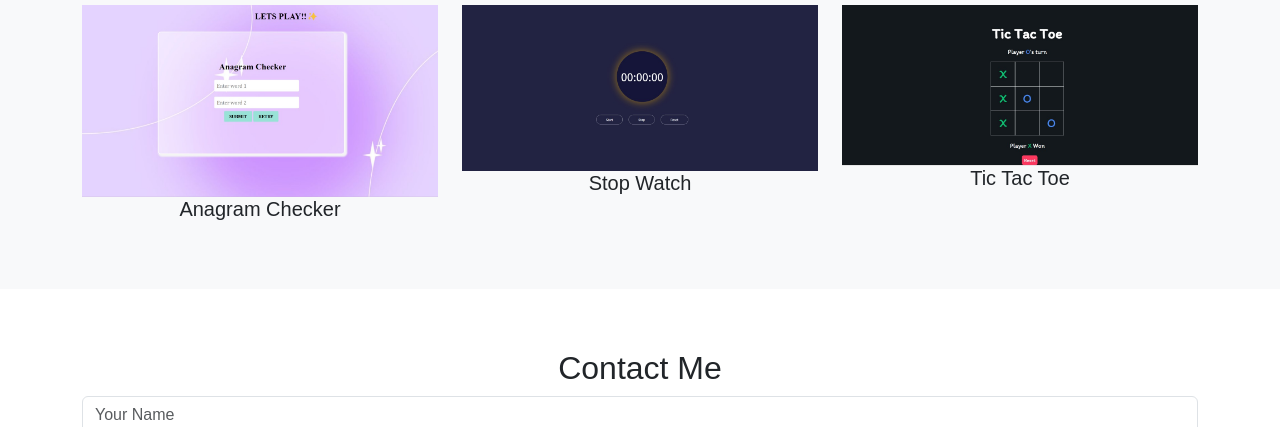
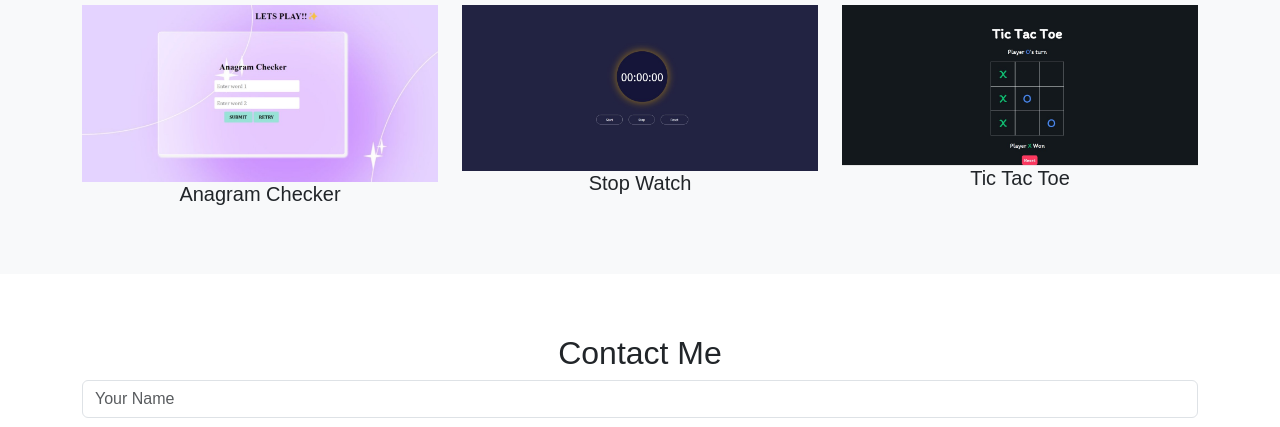
Before and after one commit to PRRIYAAA/Projects, a plain HTML site: page portfolio/port.html in a window 1280 px wide. Shown: the part 673-1100 px from the top of the page. Drawn offline with nearby package versions, Linux system fonts and the light colour scheme.

Commit message:
Update port.html

```diff
--- a/portfolio/port.html
+++ b/portfolio/port.html
@@ -94,7 +94,7 @@
     <h2>My Portfolio</h2>
     <div class="row">
       <div class="col-md-4 portfolio-item">
-        <img src="Anagram.jpg" alt="Portfolio 1">
+        <img src="Anagram1.jpg" alt="Portfolio 1">
         <h5>Anagram Checker</h5>
       </div>
       <div class="col-md-4 portfolio-item">
```
